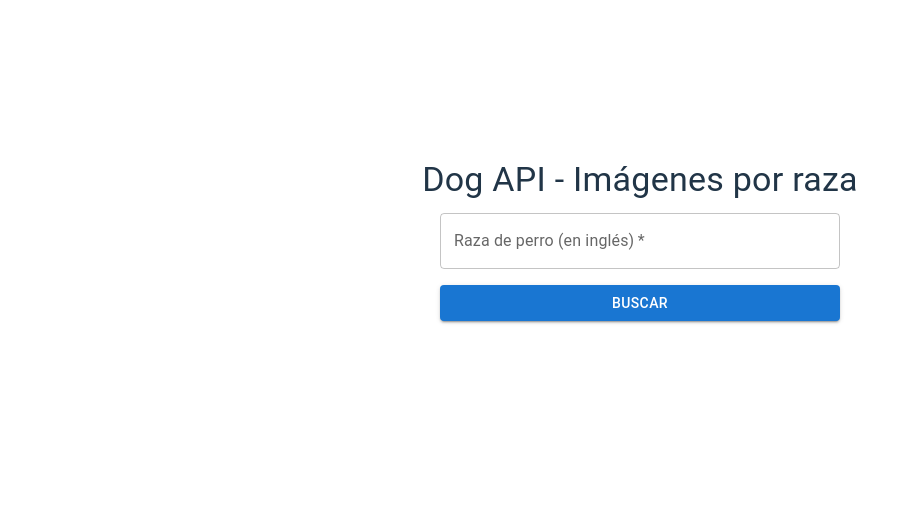
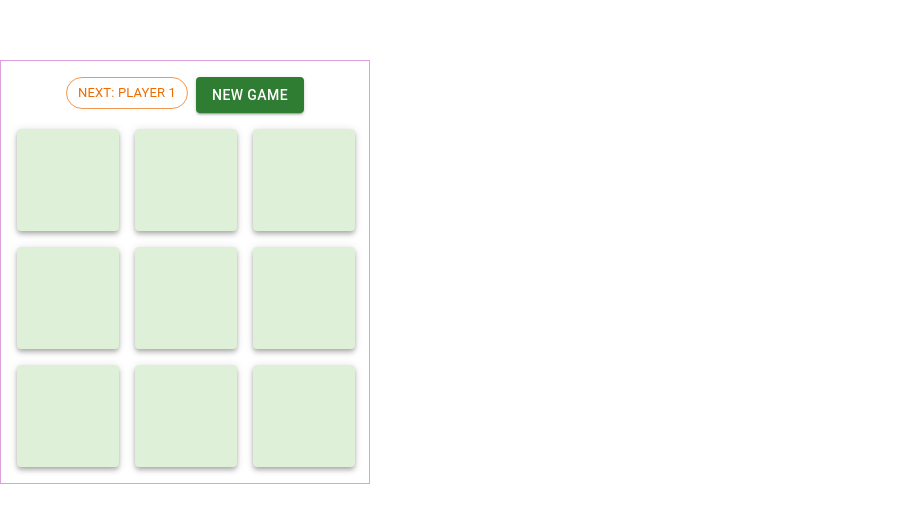
Before and after one commit to DianaDuta/AccesoDatos, a React (Vite) app in the folder react.2/: page / in a window 1280 px wide. Shown: the part 144-666 px from the top of the page, without its empty margins (0-919 px from the left). Built offline with nearby package versions, Linux system fonts and the light colour scheme.

Commit message:
mejorable

```diff
--- a/react.2/src/App.tsx
+++ b/react.2/src/App.tsx
@@ -1,23 +1,15 @@
-import { BrowserRouter, Routes, Route, Navigate } from 'react-router-dom';
-import DogsPage from './pages/DogsPage';
-
-import './App.css'
-
+import Tablero from './components/Tablero';
+import { Box, CssBaseline } from '@mui/material';
+//import './App.css'
 
 function App() {
   return (
-    <BrowserRouter>
-      <Routes>
-        {/* página principal  ->  DogsPage */}
-        <Route path="/" element={<DogsPage />} />
-
-        {/* también /dogs */}
-        <Route path="/dogs" element={<DogsPage />} />
-
-        {/* cualquier otra ruta redirige a / */}
-        <Route path="*" element={<Navigate to="/" />} />
-      </Routes>
-    </BrowserRouter>
+    <>
+      <CssBaseline />
+      <Box sx={{ mt: 4}}>
+        <Tablero />
+      </Box>
+    </>
   );
 }
 
--- /dev/null
+++ b/react.2/src/components/Casilla.tsx
@@ -0,0 +1,37 @@
+import { IconButton, Paper } from "@mui/material";
+import CloseIcon from "@mui/icons-material/Close"; // jugador 2
+import RadioButtonUncheckedIcon from "@mui/icons-material/RadioButtonUnchecked"; // jugador 1
+
+interface Props {
+  value: "X" | "O" | null;
+  onClick: () => void;
+}
+
+export default function Casilla({ value, onClick }: Props) {
+  return (
+    <Paper
+      elevation={4}
+      sx={{
+        width: 102,
+        height: 102,
+        display: "flex",
+        alignItems: "center",
+        justifyContent: "center",
+        bgcolor: "#dff0d8",
+      }}
+    >
+      <IconButton
+        disabled={Boolean(value)}
+        onClick={onClick}
+        sx={{ width: "100%", height: "100%" }}
+      >
+        {value === "O" && (
+          <RadioButtonUncheckedIcon sx={{ fontSize: 90, color: "royalblue" }} />
+        )}
+        {value === "X" && (
+          <CloseIcon sx={{ fontSize: 90, color: "deeppink" }} />
+        )}
+      </IconButton>
+    </Paper>
+  );
+}
--- a/react.2/src/components/DogCard.tsx
+++ /dev/null
@@ -1,23 +0,0 @@
-import { Card, CardMedia } from "@mui/material";
-
-interface Props {
-  img: string;
-}
-
-export default function DogCard({ img }: Props) {
-    return (
-        <Card sx={{ height: 230, display: "flex" }}>
-            <CardMedia
-                component="img"
-                image={img}
-                alt={"Imagen de un perro"}
-                sx={{
-                    width: "100%",
-                    height: 180,
-                    objectFit: "contain",
-                    p: 2,
-                }}
-            />
-        </Card>
-    );
-}
--- a/react.2/src/components/DogForm.tsx
+++ /dev/null
@@ -1,42 +0,0 @@
-import { useState } from "react";
-import { Box, TextField } from "@mui/material";
-import { LoadingButton } from "@mui/lab";
-
-
-interface Props {
-    onSearch: (breed: string) => void;
-    loading: boolean;
-}
-
-export default function DogForm({ onSearch, loading }: Props) {
-  const [raza, setRaza] = useState("");
-
-  const handleSubmit = (e: React.FormEvent) => {
-    e.preventDefault();
-    if (raza.trim()) onSearch(raza.trim().toLowerCase());
-  };
-
-  return (
-    <Box
-      component="form"
-      onSubmit={handleSubmit}
-      sx={{ display: "grid", gap: 2, maxWidth: 400, mx: "auto" }}
-    >
-      <TextField
-        label="Raza de perro (en inglés)"
-        value={raza}
-        onChange={(e) => setRaza(e.target.value)}
-        required
-      />
-
-      <LoadingButton
-        variant="contained"
-        type="submit"
-        loading={loading}
-        loadingIndicator="Buscando..."
-      >
-        Buscar
-      </LoadingButton>
-    </Box>
-  );
-}
--- /dev/null
+++ b/react.2/src/components/Tablero.tsx
@@ -0,0 +1,88 @@
+import { useState } from "react";
+import { Box, Stack, Button, Chip } from "@mui/material";
+import Casilla from "./Casilla";
+
+type Casilla = "X" | "O" | null;
+const tableroInicial: Casilla[] = Array(9).fill(null);
+
+export default function Tablero() {
+    /* ---------- estado ---------- */
+    const [tablero, setTablero] = useState<Casilla[]>(tableroInicial);
+    const [turno, setTurno] = useState<"X" | "O">("O");            // jugador 1 = O
+    const [ganador, setGanador] = useState<Casilla>(null);
+
+    /* --------- comprobaciones ----------- */
+    const lineas = [
+        [0, 1, 2], [3, 4, 5], [6, 7, 8],      // filas
+        [0, 3, 6], [1, 4, 7], [2, 5, 8],      // columnas
+        [0, 4, 8], [2, 4, 6],                 // diagonales
+    ];
+
+    const comprobarGanador = (next: Casilla[]) => {
+        for (const [a, b, c] of lineas)
+        if (next[a] && next[a] === next[b] && next[a] === next[c]) return next[a];
+        return null;
+    };
+
+    /* ---------- manejadores ---------- */
+    const handleClick = (idx: number) => {
+        if (tablero[idx] || ganador) return;
+
+        const next = tablero.slice();
+        next[idx] = turno;
+        setTablero(next);
+
+        const win = comprobarGanador(next);
+        setGanador(win);
+        setTurno((prev) => (prev === "O" ? "X" : "O"));
+    };
+
+    const reset = () => {
+        setTablero(tableroInicial);
+        setGanador(null);
+        setTurno("O");
+    };
+
+    /* ---------- UI ---------- */
+    return (
+        <Stack
+            spacing={2}
+            p={2}
+            border={1}
+            borderColor="plum"
+            maxWidth={370}
+            mx="auto"
+        >
+        <Stack direction="row" spacing={1} justifyContent="center">
+            <Chip
+                label={ganador ? `PLAYER ${ganador === "O" ? 1 : 2} WINS` : `NEXT: PLAYER ${turno === "O" ? 1 : 2}`}
+                color="warning"
+                variant="outlined"
+            />
+            {ganador && (
+                <Chip
+                    label={`PLAYER ${ganador === "O" ? 1 : 2} WINS`}
+                    color="warning"
+                    variant="outlined"
+                />
+            )}
+            <Button variant="contained" color="success" onClick={reset}>
+                NEW GAME
+            </Button>
+        </Stack>
+
+        {/* tablero 3×3 */}
+        <Box
+            sx={{
+                display: "grid",
+                gridTemplateColumns: "repeat(3, 1fr)",
+                gap: 2,
+            }}
+        >
+            {tablero.map((casilla, i) => (
+                <Casilla key={i} value={casilla} onClick={() => handleClick(i)} />
+            ))}
+        </Box>
+    </Stack>
+  );
+}
--- a/react.2/src/pages/DogsPage.tsx
+++ /dev/null
@@ -1,61 +0,0 @@
-import { useState } from "react";
-import { Container, Typography, Alert} from "@mui/material";
-import Grid from "@mui/material/Grid";
-import DogForm from "../components/DogForm";
-import DogCard from "../components/DogCard";
-
-interface APIResponse {
-  message: string[]; // array de URLs
-  status: "success" | "error";
-}
-
-export default function DogsPage() {
-  const [loading, setLoading] = useState(false);
-  const [imgs, setImgs] = useState<string[]>([]);
-  const [error, setError] = useState<string | null>(null);
-
-  const fetchDogs = async (raza: string) => {
-    setLoading(true);
-    setError(null);
-    setImgs([]);
-    try {
-      const respuesta = await fetch(
-        `https://dog.ceo/api/breed/${raza}/images/random/3`
-      );
-      const datos: APIResponse = await respuesta.json();
-      if (datos.status === "success") {
-        setImgs(datos.message);
-      } else {
-        setError("Raza no encontrada");
-      }
-    } catch (err) {
-      setError("Error de red");
-    } finally {
-      setLoading(false);
-    }
-  };
-
-  return (
-    <Container sx={{ py: 6 }}>
-      <Typography variant="h4" textAlign="center" gutterBottom>
-        Dog API - Imágenes por raza
-      </Typography>
-
-      <DogForm onSearch={fetchDogs} loading={loading} />
-
-      {error && (
-        <Alert severity="error" sx={{ mt: 4, maxWidth: 400, mx: "auto" }}>
-          {error}
-        </Alert>
-      )}
-
-      <Grid container spacing={4} sx={{ mt: 4 }}>
-        {imgs.map((url, i) => (
-          <Grid item key={i} xs={12} sm={6} md={4}>
-            <DogCard img={url} />
-          </Grid>
-        ))}
-      </Grid>
-    </Container>
-  );
-}
```
